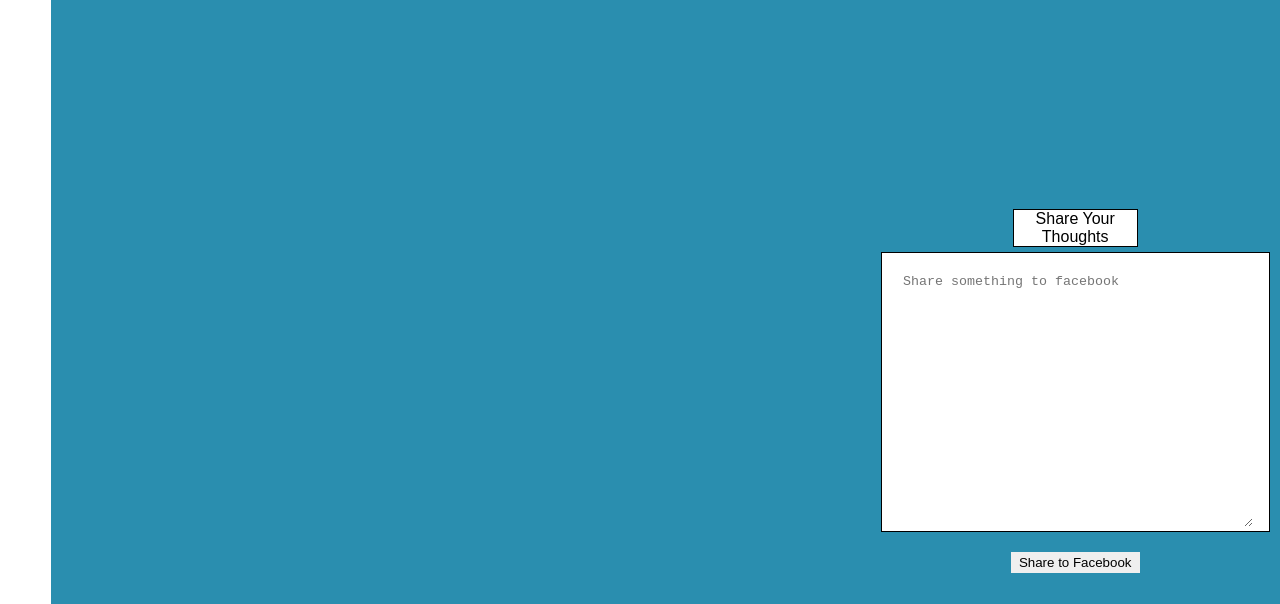
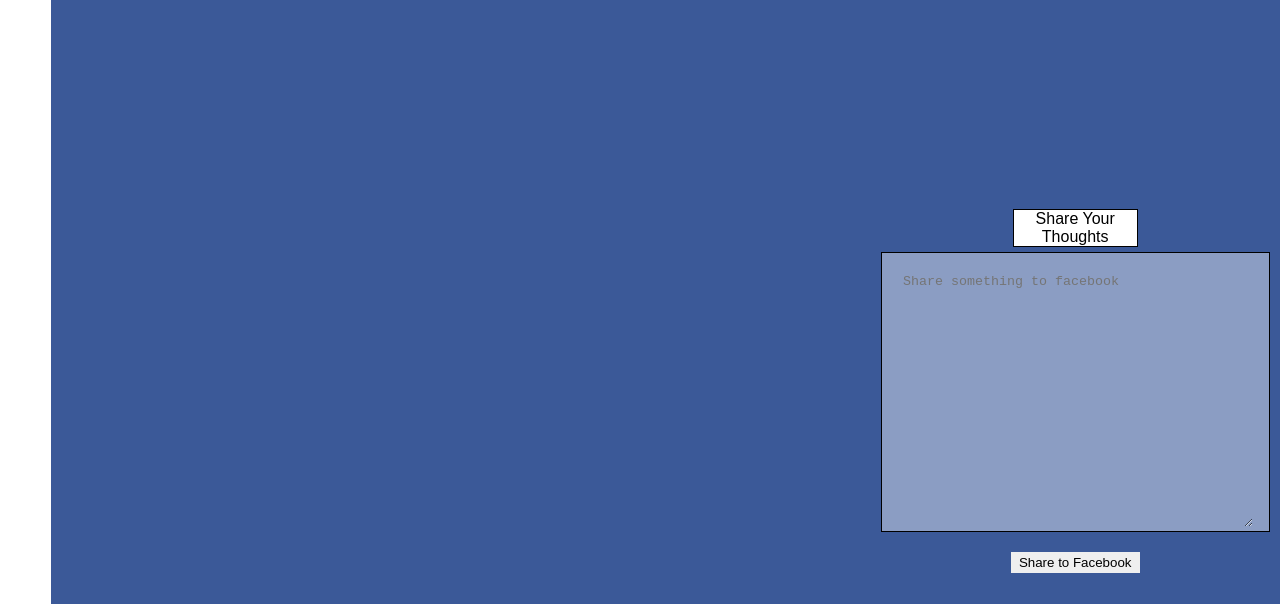
Before and after one commit to donovani/social-media-aggregator, a plain HTML site: page html/home_facebook.html in a window 1280 px wide. Shown: the part 196-800 px from the top of the page. Drawn offline with Linux system fonts and the light colour scheme.

Commit message:
fb ui changes

```diff
--- a/css/home.css
+++ b/css/home.css
@@ -1,5 +1,5 @@
 body{
-	background-color: #2a8eaf;
+	background-color: #3b5998;
 }
 .sidebar{
 	position: fixed;
@@ -96,13 +96,13 @@ body{
 	width: 95%;
 	height: 70%;
 	border: 1px solid black;
-	background-color: white;
+	background-color: #8b9dc3;
 }
 
 .shareText{
 	margin: 5%;
 	width: 90%;
 	height: 90%;
-	background-color: white;
+	background-color: #8b9dc3;
 	border: none;
 }
--- a/js/fbHome.js
+++ b/js/fbHome.js
@@ -191,7 +191,7 @@ function postPost(parent, post) { //generate the DOM element of a post
     frm.setAttribute('src', "https://www.facebook.com/plugins/post.php?href=https%3A%2F%2Fwww.facebook.com%2F" + id[0] + "%2Fposts%2F" + id[1] + "%2F&show_text=true&appId=1896793147252358"); //give it the post's url
     frm.setAttribute('width', "95%"); //make it so it has some breathing room on the side
     frm.setAttribute('height', "500px"); //set it to have a height that most posts use
-    frm.setAttribute('style', 'border: 1px solid black;overflow:scroll;background-color:white;'); //give it a white background and a thin black border
+    frm.setAttribute('style', 'border: 1px solid black;overflow:scroll;background-color:#8b9dc3;'); //give it a white background and a thin black border
     frm.setAttribute('allowTransparency', false); //no transparancy
 
     var element = document.getElementById(parent); //get the parent (colum that it will be added to)
@@ -203,7 +203,7 @@ function postErrorMsg(parent, skipped) { //handle an error message from skipped
     var element = document.getElementById(parent); //get the column to add the error to
     var cntr = document.createElement("center"); //create a center element
     var p = document.createElement("p"); //create a paragraph element
-    p.style = "width:95%; height:100px;  border-top: 1px solid black; border-bottom: 1px solid black; background-color: white; padding:15px; padding-top:60px;"; //make the paragraph look good
+    p.style = "width:95%; height:100px;  border-top: 1px solid black; border-bottom: 1px solid black; background-color: #8b9dc3; padding:15px; padding-top:60px;"; //make the paragraph look good
 
     var text; //store the text to post in the error message
     if (parent == "myPosts") { //if it was a timeline post
```
